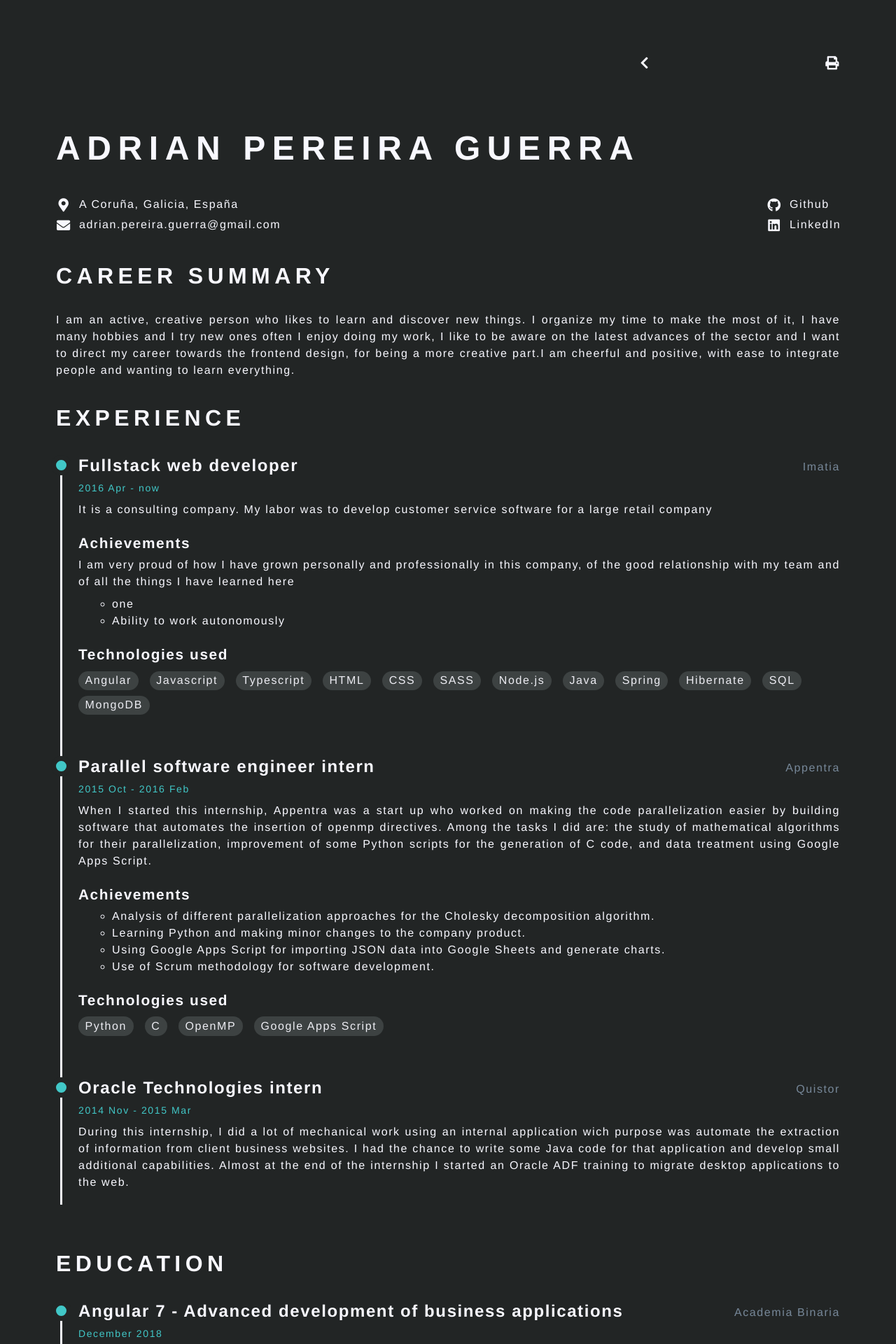
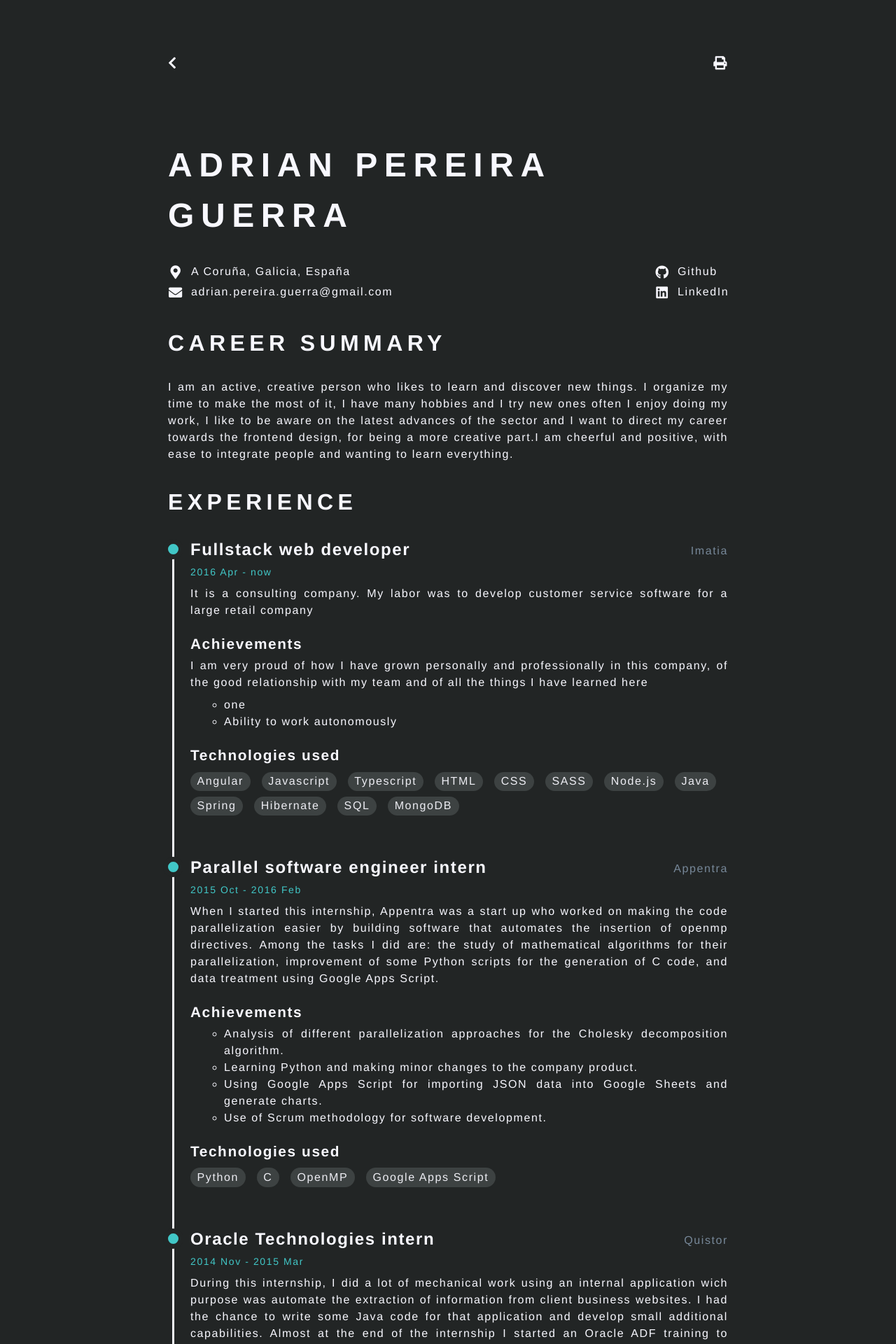
Before and after one commit to adrisons/adrisons.github.io, a Jekyll site: the page built from curriculum.html, in a window 1280 px wide. Shown: the top 1920 px of the page at 70% size. Built offline with Jekyll 4.4.1, drawn with Linux system fonts in a browser that asks for light colours; nearby versions of some CDN libraries.

Commit message:
curriculum style

```diff
--- a/_layouts/curriculum.html
+++ b/_layouts/curriculum.html
@@ -60,10 +60,13 @@
         </script>
     </head>
     <body class="curriculum">
-        <a class="back" href="/"> <i class="fas fa-chevron-left"></i> </a>
-        <a class="print" onclick="changeColor()">
-            <i class="fas fa-print"></i>
-        </a>
+        <div class="links">
+            <a class="back" href="/"> <i class="fas fa-chevron-left"></i> </a>
+            <a class="print" onclick="changeColor()">
+                <i class="fas fa-print"></i>
+            </a>
+        </div>
+
         {% assign item = site.data.curriculum.curriculum %}
         <h1>{{ item.name | upcase }}</h1>
         <!-- PERSONAL -->
--- a/assets/css/curriculum.css
+++ b/assets/css/curriculum.css
@@ -1,13 +1,12 @@
-.print {
-    position: relative;
-    float: right;
+.links {
+    display: flex;
+    justify-content: space-between;
 }
-.print i {
-    cursor: pointer;
-}
+
 .curriculum {
     padding: 5em;
     width: auto;
+    max-width: 800px;
 }
 
 @media only screen and (max-width: 600px) {
--- a/assets/css/styles.css
+++ b/assets/css/styles.css
@@ -10,6 +10,11 @@
 
     --timeline-color: var(--main-bg-light);
     --timeline-item-border: var(--main-bg-dark);
+}
+html {
+    display: flex;
+    align-items: center;
+    justify-content: center;
 }
 
 body {
```
Also changed, not shown: 3 other files.
